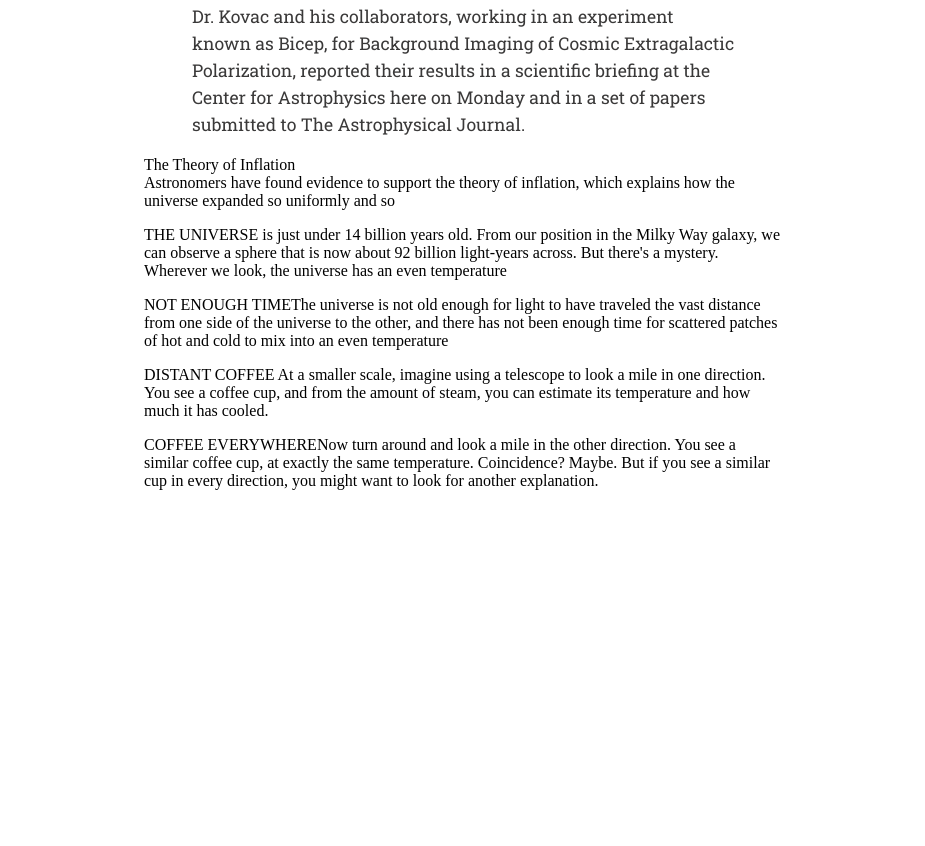
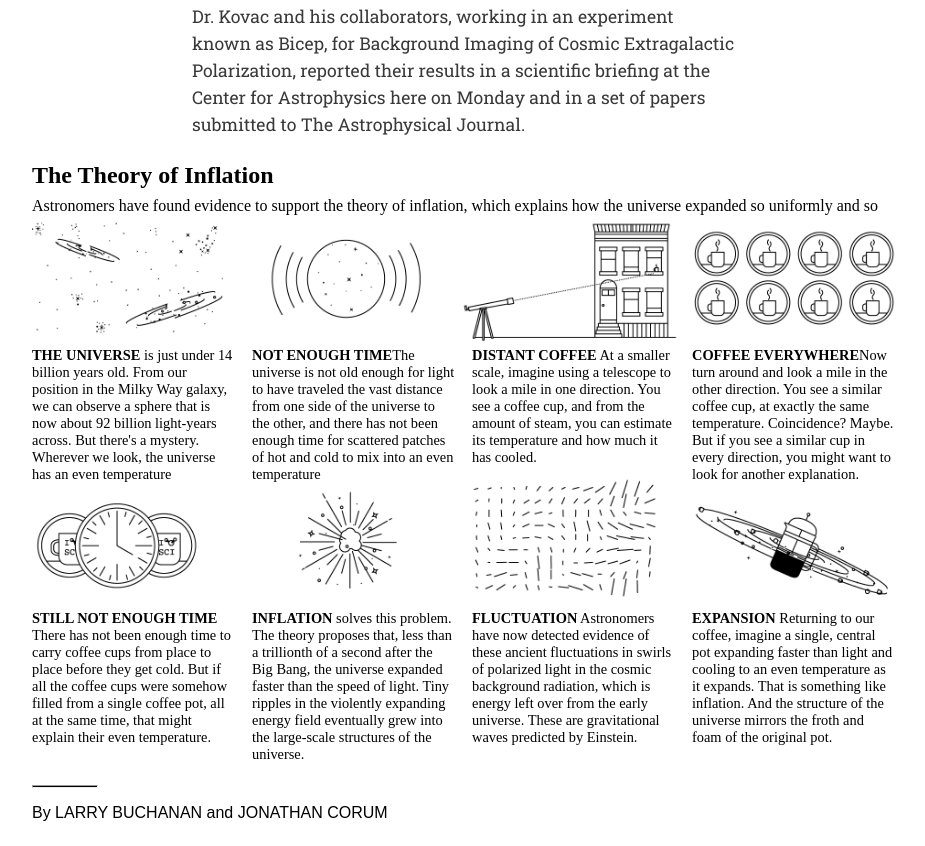
Before and after one commit to ValeriaLeonH/the_new_york_times_Valeria_clone_10jul23, a plain HTML site: page index.html in a window 1280 px wide. Shown: the part 3271-4117 px from the top of the page, without its empty margins (176-1101 px from the left). Before the commit the page ends 3785 px from the top, so only its background shows below. Drawn offline with nearby package versions, Linux system fonts and the light colour scheme; a web font is replaced by a local one.

Commit message:
guardando html

```diff
--- a/index.html
+++ b/index.html
@@ -151,12 +151,13 @@
         <!-- DIVISION image-->
         <div class="bigbang-grid-title">
           <div class="bigbang-grid-title-font">The Theory of Inflation</div>
-          <div class="bigbang-grid-paragraph">
+          <div class="bigbang-grid-title-paragraph">
             Astronomers have found evidence to support the theory of inflation, which explains how the universe expanded so uniformly and so
           </div>
         </div>
         <div class="bigbang-grid">
           <div class="bigbang-rows">
+            <div>
               <p>
                 <span class="bigbang-bold-text">THE UNIVERSE</span> is just under 14 billion years old. From our position in the Milky Way galaxy, we can observe a sphere that is now about 92 billion light-years across. But there's a mystery. Wherever we look, the universe has an even temperature
               </p>
@@ -176,7 +177,33 @@
                 <span class="bigbang-bold-text">COFFEE EVERYWHERE</span>Now turn around and look a mile in the other direction. You see a similar coffee cup, at exactly the same temperature. Coincidence? Maybe. But if you see a similar cup in every direction, you might want to look for another explanation.
               </p>
             </div>
-
+          </div>
+          <div class="bigbang-rows">
+            <div>
+              <p>
+                <span class="bigbang-bold-text">STILL NOT ENOUGH TIME</span> There has not been enough time to carry coffee cups from place to place before they get cold. But if all the coffee cups were somehow filled from a single coffee pot, all at the same time, that might explain their even temperature.
+              </p>
+            </div>
+            <div>
+              <p>
+                <span class="bigbang-bold-text">INFLATION</span> solves this problem. The theory proposes that, less than a trillionth of a second after the Big Bang, the universe expanded faster than the speed of light. Tiny ripples in the violently expanding energy field eventually grew into the large-scale structures of the universe.
+              </p>
+            </div>
+            <div>
+              <p>
+                <span class="bigbang-bold-text">FLUCTUATION</span> Astronomers have now detected evidence of these ancient fluctuations in swirls of polarized light in the cosmic background radiation, which is energy left over from the early universe. These are gravitational waves predicted by Einstein.
+              </p>
+            </div>
+            <div>
+              <p>
+                <span class="bigbang-bold-text">EXPANSION</span> Returning to our coffee, imagine a single, central pot expanding faster than light and cooling to an even temperature as it expands. That is something like inflation. And the structure of the universe mirrors the froth and foam of the original pot.
+              </p>
+            </div>
+          </div>
+        </div>
+        <div class="bigbang-bottom bigbang-grid-title">
+          <hr />
+          <p>By LARRY BUCHANAN and JONATHAN CORUM</p>
         </div>
       </section>
     </article>
--- a/style.css
+++ b/style.css
@@ -3,6 +3,7 @@
 @import url('https://fonts.googleapis.com/css2?family=Roboto+Slab&family=Sansita+Swashed:wght@600&family=Secular+One&display=swap');
 @import url('https://fonts.googleapis.com/css2?family=Inter:wght@800&display=swap');
 @import url('https://fonts.googleapis.com/css2?family=Open+Sans:wght@400;700&display=swap');
+@import url('https://fonts.googleapis.com/css2?family=David+Libre:wght@400;700&display=swap');
 
 .navbar{
   position: fixed;
@@ -228,3 +229,54 @@ a{
 .title-paragraph{
   font-weight: 900;
 }
+
+.bigbang-grid-title{
+  width: 54rem;
+}
+
+.bigbang-grid-title-font{
+  font-family: 'David Libre', serif;
+  font-weight: 700;
+  font-size: 1.5rem;
+  line-height: 1.6;
+}
+
+.bigbang-grid-title-paragraph{
+  font-family: 'David Libre', serif;
+  font-weight: 400;
+  line-height: 1.4;
+
+}
+
+.bigbang-grid{
+  display: grid;
+  grid-template-rows: 1fr 1fr;
+  background-image: url(assets/inflation-945.png);
+  background-size: 100%;
+  background-repeat: no-repeat;
+  align-items: end;
+  width: 54rem;
+  height: 35rem;
+  font-size: 0.9rem;
+}
+
+.bigbang-rows{
+  display: grid;
+  grid-template-columns: 1fr 1fr 1fr 1fr;
+  column-gap: 1rem;
+}
+
+.bigbang-bold-text{
+  font-weight: bold;
+}
+
+.bigbang-bottom{
+  font-family: Arial, Helvetica, sans-serif;
+}
+
+.bigbang-bottom > hr {
+  margin-left: 0;
+  width: 4rem;
+  background-color: black;
+  height: 1px;
+}
```
Also changed, not shown: assets/inflation-945.png (added). Lines whose indentation alone changed are shown as unchanged.
